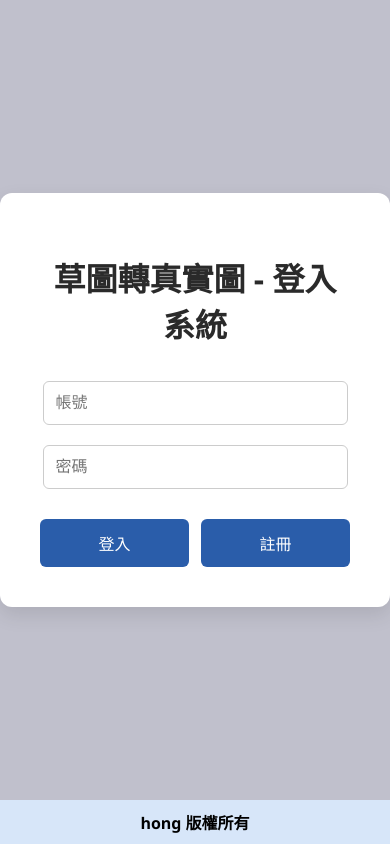
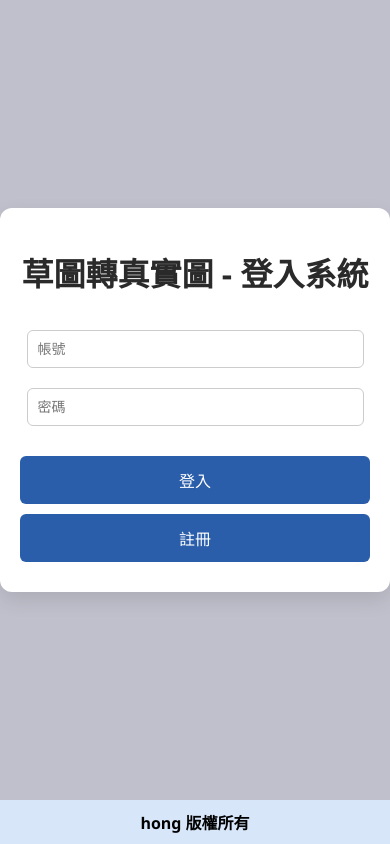
Before and after one commit to hsuhong0826/STR-web, a Flask app: page / in a window 390 px wide. Run offline with Flask 3, Linux system fonts and the light colour scheme.

Commit message:
update 0915

```diff
--- a/static/login.css
+++ b/static/login.css
@@ -137,3 +137,48 @@ footer {
     font-weight: bold;
     /* 粗體字 */
 }
+
+/* ========= 響應式調整 ========= */
+
+/* 手機 (寬度 <= 480px) */
+@media (max-width: 480px) {
+    .login-box {
+        width: 95%;
+        /* 滿版 */
+        padding: 20px;
+        /* 縮小 padding */
+    }
+
+    .login-box input {
+        font-size: 14px;
+        /* 字體小一點 */
+        padding: 10px;
+    }
+
+    .login-btns {
+        flex-direction: column;
+        /* 改成直排 */
+    }
+
+    .login-btns button {
+        width: 100%;
+        /* 佔滿一整行 */
+        margin-bottom: 10px;
+    }
+}
+
+/* 平板 (481px ~ 768px) */
+@media (min-width: 481px) and (max-width: 768px) {
+    .login-box {
+        width: 80%;
+        /* 比桌面窄一點 */
+    }
+}
+
+/* 桌面 (>= 769px) */
+@media (min-width: 769px) {
+    .login-box {
+        width: 420px;
+        /* 固定寬度 */
+    }
+}
--- a/templates/forget.html
+++ b/templates/forget.html
@@ -3,6 +3,7 @@
 
 <head>
     <meta charset="UTF-8"> <!-- 設定網頁編碼為 UTF-8 -->
+    <meta name="viewport" content="width=device-width, initial-scale=1.0">
     <title>忘記密碼</title> <!-- 頁籤顯示的標題 -->
     <link rel="stylesheet" href="{{ url_for('static', filename='login.css') }}">
 </head>
--- a/templates/index.html
+++ b/templates/index.html
@@ -3,6 +3,7 @@
 
 <head>
     <meta charset="UTF-8"> <!-- 設定網頁編碼 -->
+    <meta name="viewport" content="width=device-width, initial-scale=1.0">
     <title>STR(Sketch to Real) - 草圖轉換系統</title> <!-- 網頁標題 -->
     <link rel="stylesheet" href="{{ url_for('static', filename='index.css') }}">
 </head>
--- a/templates/login.html
+++ b/templates/login.html
@@ -3,6 +3,7 @@
 
 <head>
     <meta charset="UTF-8"> <!-- 設定編碼為 UTF-8 -->
+    <meta name="viewport" content="width=device-width, initial-scale=1.0">
     <title>登入 STR 系統</title> <!-- 網頁標題 -->
     <link rel="stylesheet" href="{{ url_for('static', filename='login.css') }}">
 </head>
--- a/templates/register.html
+++ b/templates/register.html
@@ -3,6 +3,7 @@
 
 <head>
     <meta charset="UTF-8"> <!-- 設定編碼為 UTF-8 -->
+    <meta name="viewport" content="width=device-width, initial-scale=1.0">
     <title>註冊 STR 系統</title> <!-- 頁面標題 -->
     <link rel="stylesheet" href="{{ url_for('static', filename='login.css') }}">
 </head>
```
Also changed, not shown: static/index.css (+74 -0 lines).
